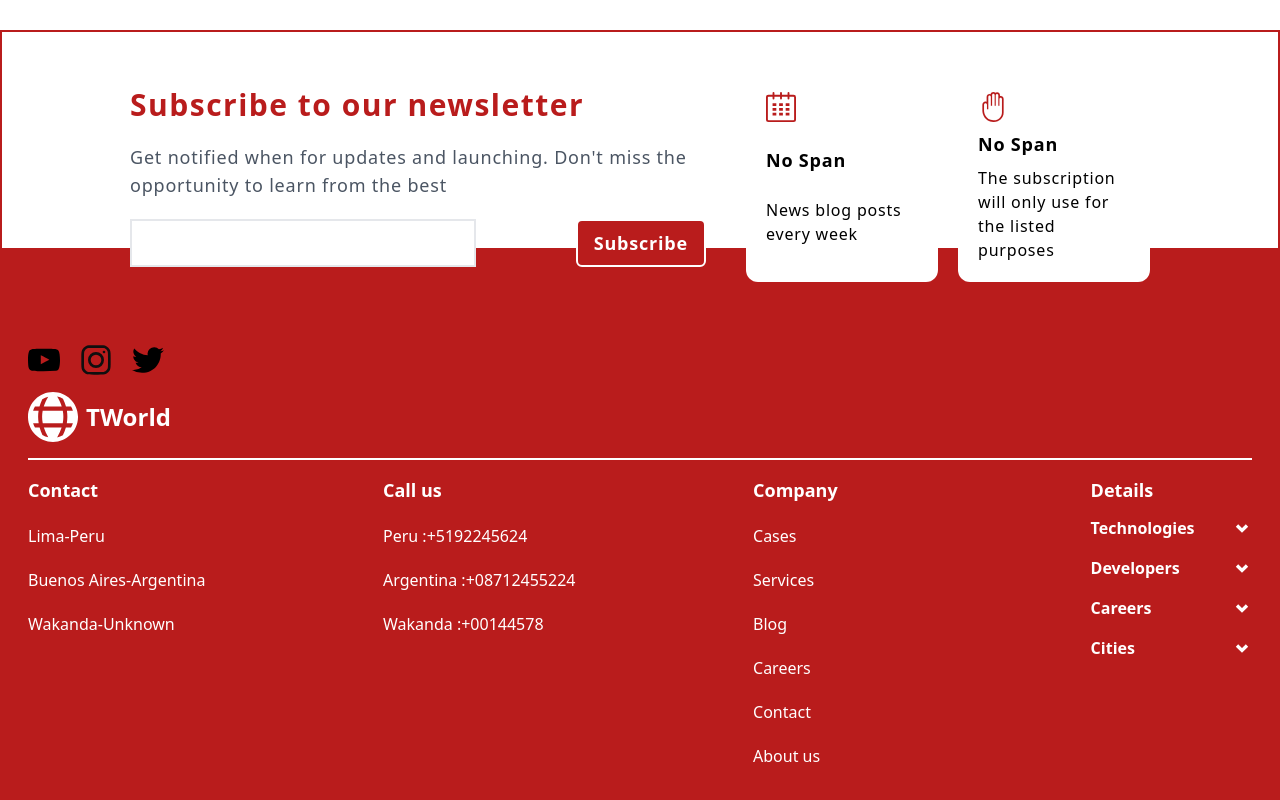
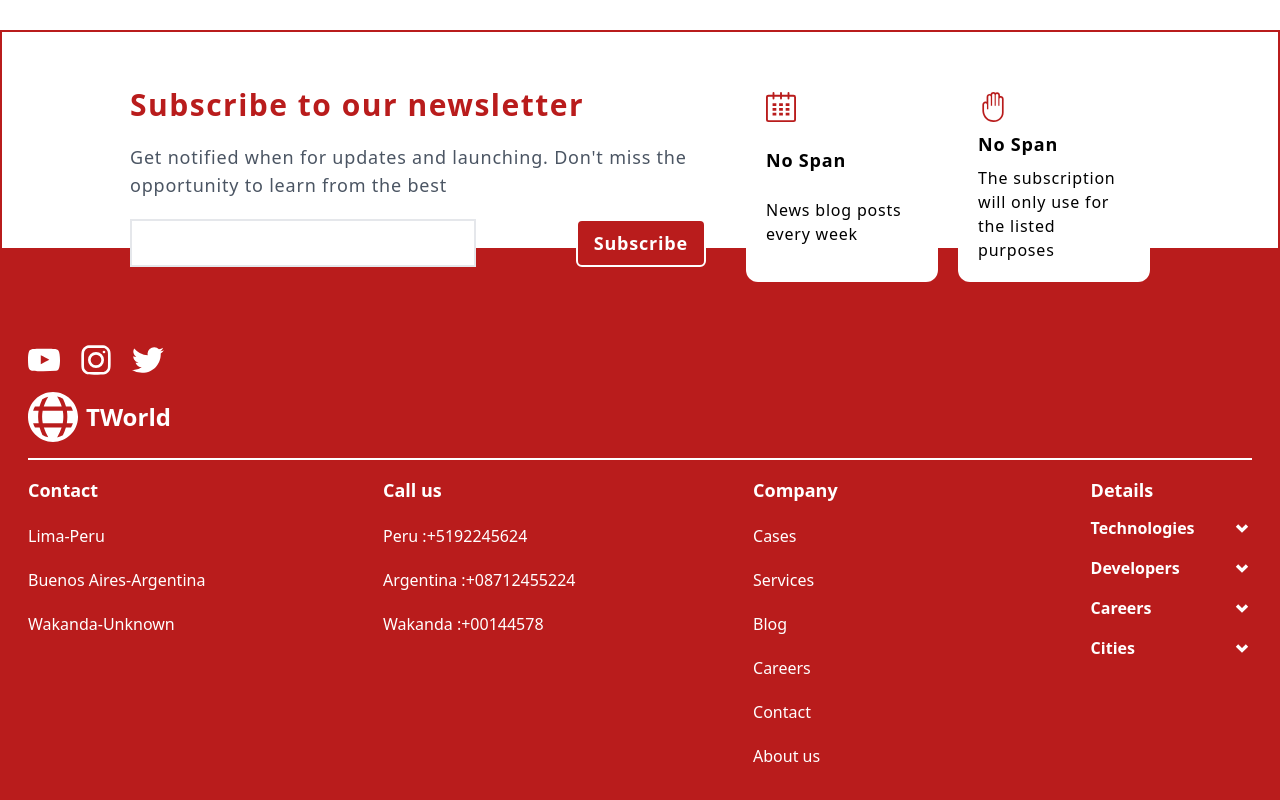
Before and after one commit to JorgeKerilima19/TWorld, a React (Vite) app: page / in a window 1280 px wide. Shown: the part 3486-4286 px from the top of the page. Built offline with nearby package versions, Linux system fonts and the light colour scheme.

Commit message:
icon filter

```diff
--- a/src/components/Footer.tsx
+++ b/src/components/Footer.tsx
@@ -50,9 +50,9 @@ export const Footer = () => {
       <Newsletter />
       <div className="pt-8 md:pt-10 flex flex-col px-7 gap-4">
         <div className="min-w-footerItem flex gap-5">
-          <img className="w-8" src={youtubeLogo} alt="youtube" />
-          <img className="w-8" src={instagramLogo} alt="instagram" />
-          <img className="w-8" src={twitterLogo} alt="twitter" />
+          <img className="w-8 filter-white" src={youtubeLogo} alt="youtube" />
+          <img className="w-8 filter-white" src={instagramLogo} alt="instagram" />
+          <img className="w-8 filter-white" src={twitterLogo} alt="twitter" />
         </div>
         <div className="flex justify-between border-b-2 border-b-white pb-4">
           <div className="flex gap-2 items-center">
--- a/src/styles/index.css
+++ b/src/styles/index.css
@@ -35,6 +35,10 @@
 .bg-gradient-newsletter {
   background: linear-gradient(180deg, #ffffff 80%, #b91c1c 10%);
 }
+.filter-white {
+  filter: invert(100%) sepia(0%) saturate(7500%) hue-rotate(119deg)
+    brightness(105%) contrast(104%);
+}
 
 @media (min-width: 768px) {
   .hamburger-menu {
```
